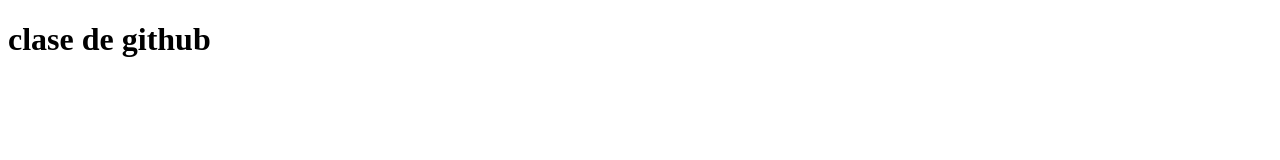
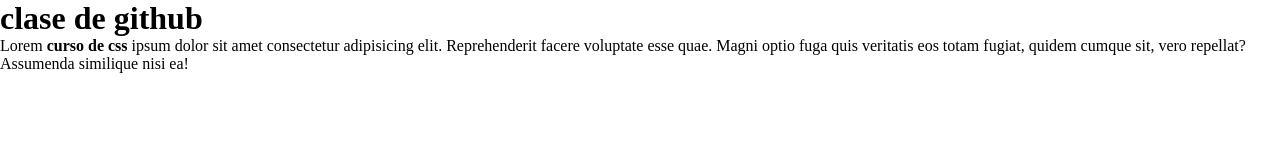
Before and after one commit to Zunyinluck/comision29930, a plain HTML site: page index.html in a window 1280 px wide. Drawn offline with Linux system fonts and the light colour scheme.

Commit message:
agregue modificaciones con un Ãparrafo y estilos

```diff
--- a/index.html
+++ b/index.html
@@ -9,6 +9,8 @@
 </head>
 <body>
     <h1>clase de github</h1>
+    <p>Lorem <strong>curso de css</strong> ipsum dolor sit amet consectetur adipisicing elit. Reprehenderit facere voluptate esse quae. Magni optio fuga quis veritatis eos totam fugiat, quidem cumque sit, vero repellat? Assumenda similique nisi ea!</p>
+
 
 </body>
 </html>
--- a/style.css
+++ b/style.css
@@ -0,0 +1,4 @@
+*{
+    margin: 0;
+    padding: 0;
+}
```
